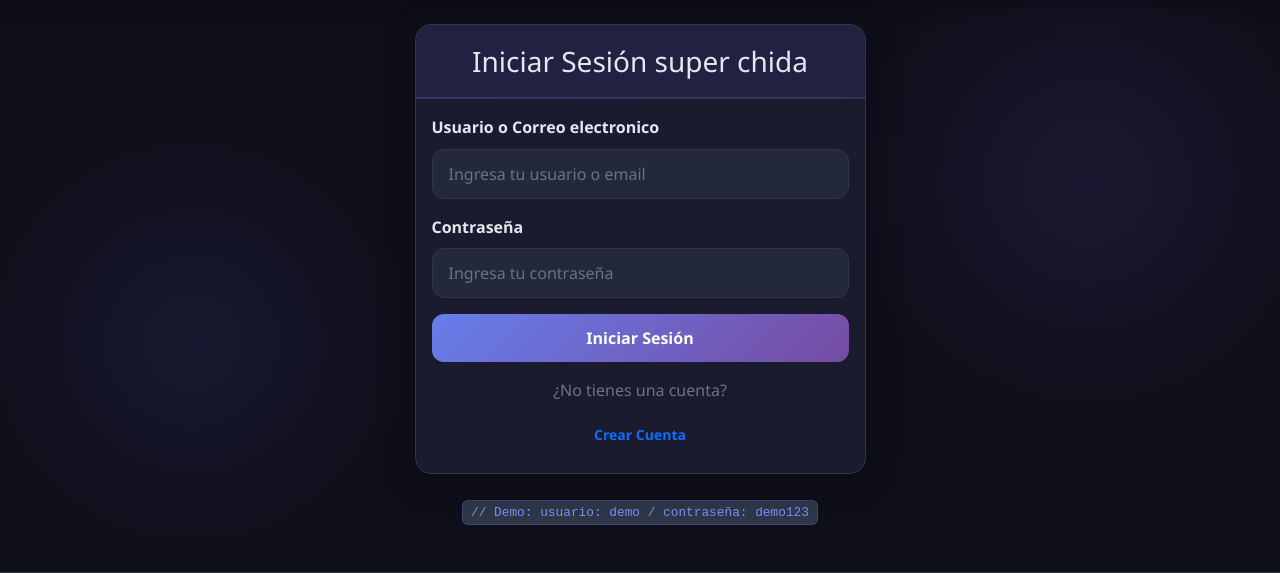
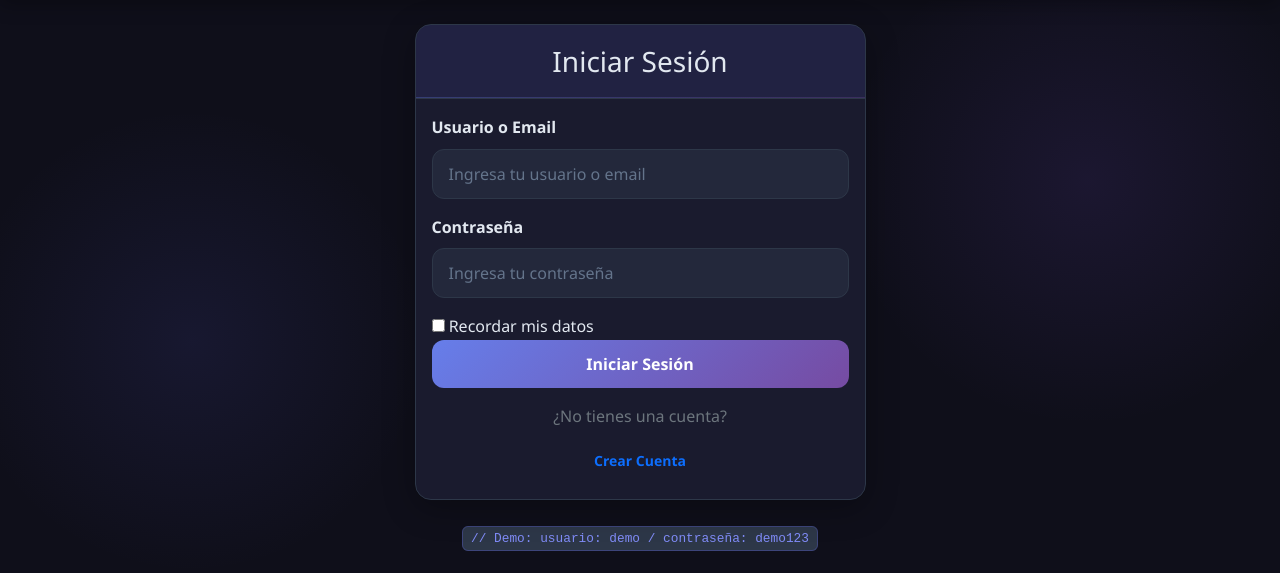
Before and after one commit to Kevin498777/Habit_Tracker, a Flask app: page /login in a window 1280 px wide. Shown: the part 59-632 px from the top of the page. Run offline with Flask 3, Linux system fonts and the light colour scheme.

Commit message:
Agregar mis datos

```diff
--- a/templates/login.html
+++ b/templates/login.html
@@ -7,12 +7,12 @@
     <div class="col-md-6 col-lg-5">
         <div class="card fade-in">
             <div class="card-header">
-                <h3 class="card-title text-center mb-0">Iniciar Sesión super chida</h3>
+                <h3 class="card-title text-center mb-0">Iniciar Sesión</h3>
             </div>
             <div class="card-body">
                 <form method="POST" action="{{ url_for('login') }}">
                     <div class="mb-3">
-                        <label for="username" class="form-label">Usuario o Correo electronico</label>
+                        <label for="username" class="form-label">Usuario o Email</label>
                         <input type="text" class="form-control" id="username" name="username"
                                placeholder="Ingresa tu usuario o email" required>
                     </div>
@@ -21,6 +21,10 @@
                         <input type="password" class="form-control" id="password" name="password"
                                placeholder="Ingresa tu contraseña" required>
                     </div>
+                    <form action="/action_page.php">
+                        <input type="checkbox" id="vehicle1" name="vehicle1" value="Bike">
+                        <label for="vehicle1"> Recordar mis datos</label><br>
+                    </form>
                     <button type="submit" class="btn btn-primary w-100 mb-3">Iniciar Sesión</button>
                 </form>
                 <div class="text-center">
```
